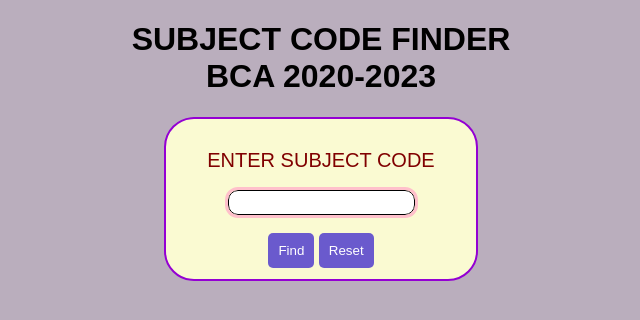
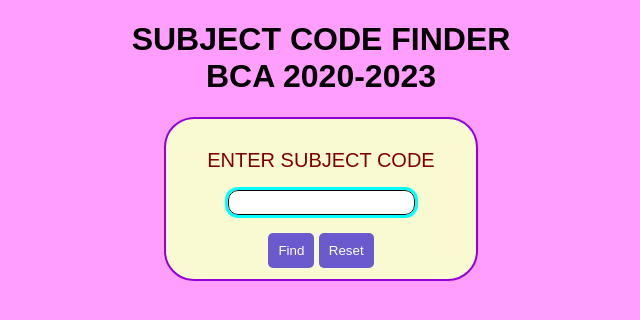
Before and after one commit to Mohammadibbu/unom-subjectcode-finder, a plain HTML site: page index.html in a window 1280 px wide. In both pictures the pointer is over the input "ENTER SUBJECT CODE". Shown: the whole page, without its empty margins (319-959 px from the left). Drawn offline with Linux system fonts and the light colour scheme.

Commit message:
Update index.html

```diff
--- a/index.html
+++ b/index.html
@@ -7,7 +7,7 @@
 	<script type="text/javascript" src="subcode.js"></script>
 	<style type="text/css">
 		body{
-			background: #baaebd;
+			background: #ff9efd;
 			font-family: sans-serif;
 		}
 	   label{
@@ -39,7 +39,7 @@
 			border: 1px solid black;
 			transition: .7s;
 		}input:hover{
-			outline: 3px solid pink;
+			outline: 3px solid cyan;
 
 		}
 		button{
```
